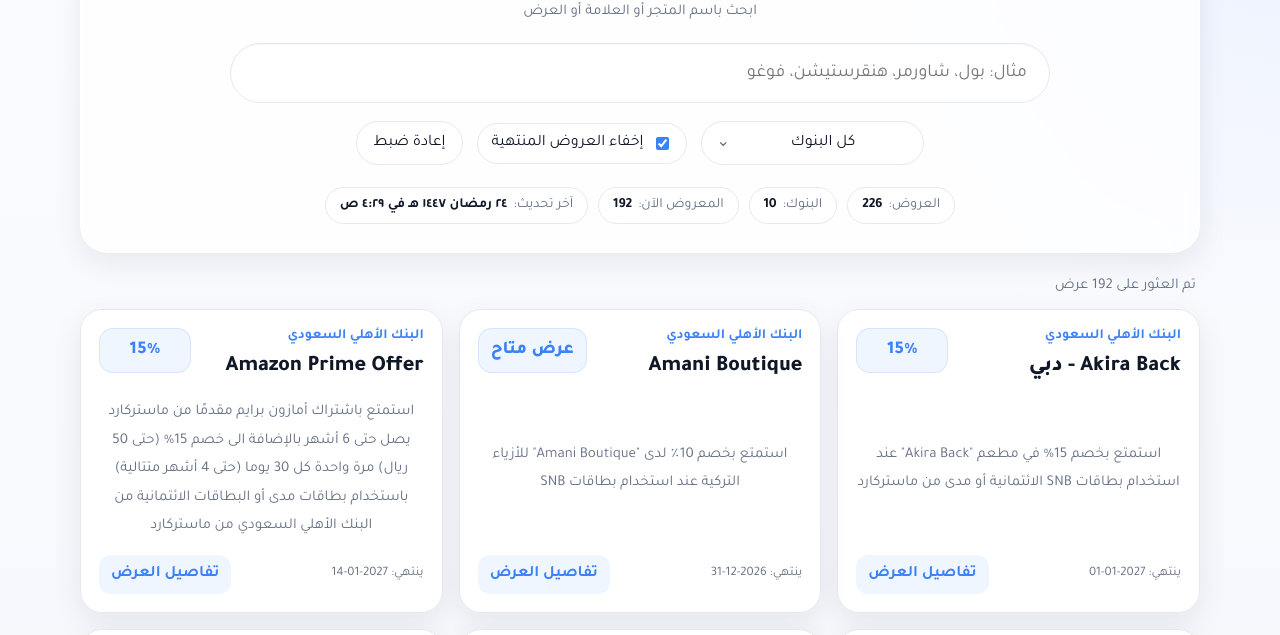
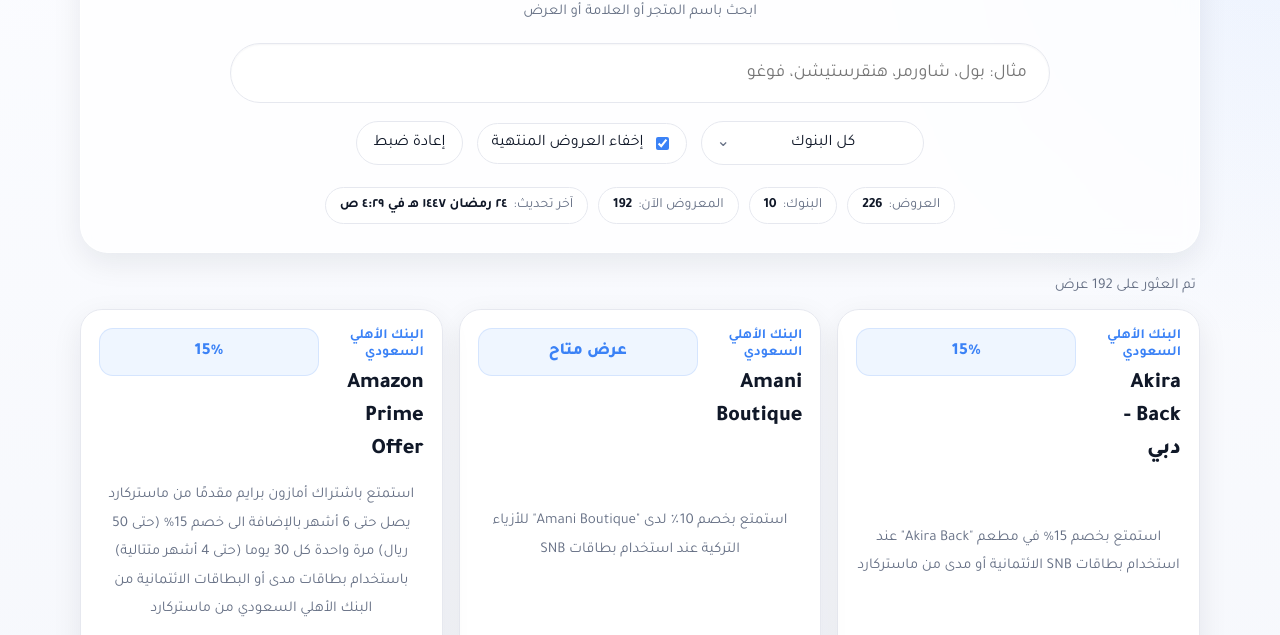
Before and after one commit to 88sulaiman88/BO, a plain HTML site: page index.html in a window 1280 px wide. Shown: the part 117-752 px from the top of the page. Drawn offline with Linux system fonts and the light colour scheme.

Commit message:
Update index.html

```diff
--- a/index.html
+++ b/index.html
@@ -266,22 +266,27 @@
 .top-side {
   display: flex;
   flex-direction: column;
-      align-items: flex-start;
+  align-items: stretch;
   gap: 8px;
-      flex-shrink: 0;
+  flex: 0 0 220px;
+  max-width: 220px;
 }
 
 .discount {
-      font-size: 18px;
+  font-size: 17px;
   font-weight: 800;
   color: var(--accent);
   background: var(--accent-soft);
   border: 1px solid rgba(59,130,246,.14);
   border-radius: 14px;
   padding: 10px 12px;
-      min-width: 92px;
+  width: 100%;
+  max-width: 220px;
   text-align: center;
-      line-height: 1.3;
+  line-height: 1.5;
+  white-space: normal;
+  word-break: break-word;
+  overflow-wrap: anywhere;
 }
 
     .expired-badge {
```
Lines whose indentation alone changed are shown as unchanged.
